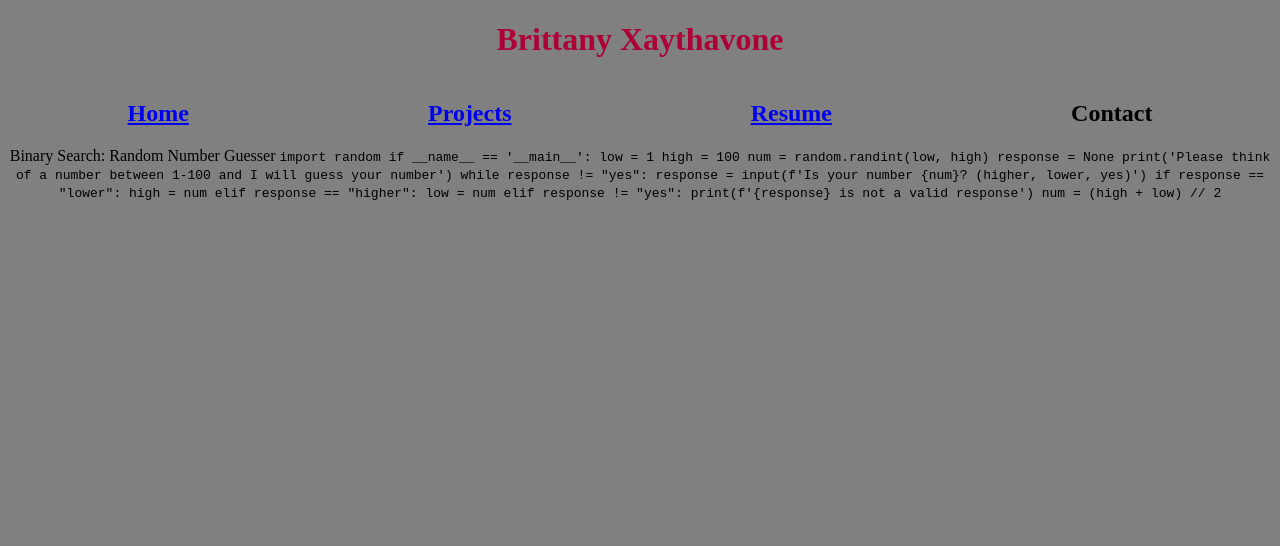
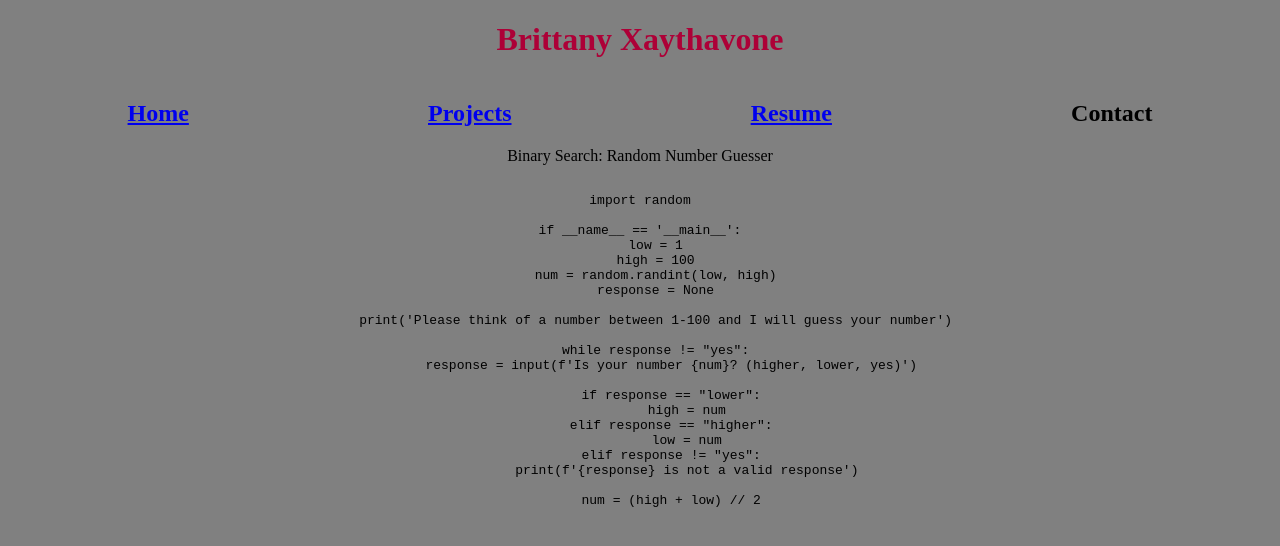
Before and after one commit to britx504/britx504.github.io, a Jekyll site: the page built from projects.html, in a window 1280 px wide. Shown: the top 546 px of the page. Built offline with Jekyll 4.4.1, drawn with Linux system fonts in a browser that asks for light colours.

Commit message:
Update projects.html

```diff
--- a/projects.html
+++ b/projects.html
@@ -3,7 +3,9 @@ layout: default
 ---
 
 Binary Search: Random Number Guesser
-<code>
+
+<pre>
+    <code>
 import random
 
 if __name__ == '__main__':
@@ -25,4 +27,5 @@ if __name__ == '__main__':
             print(f'{response} is not a valid response')
 
         num = (high + low) // 2
-</code>
+    </code>
+</pre>
```
